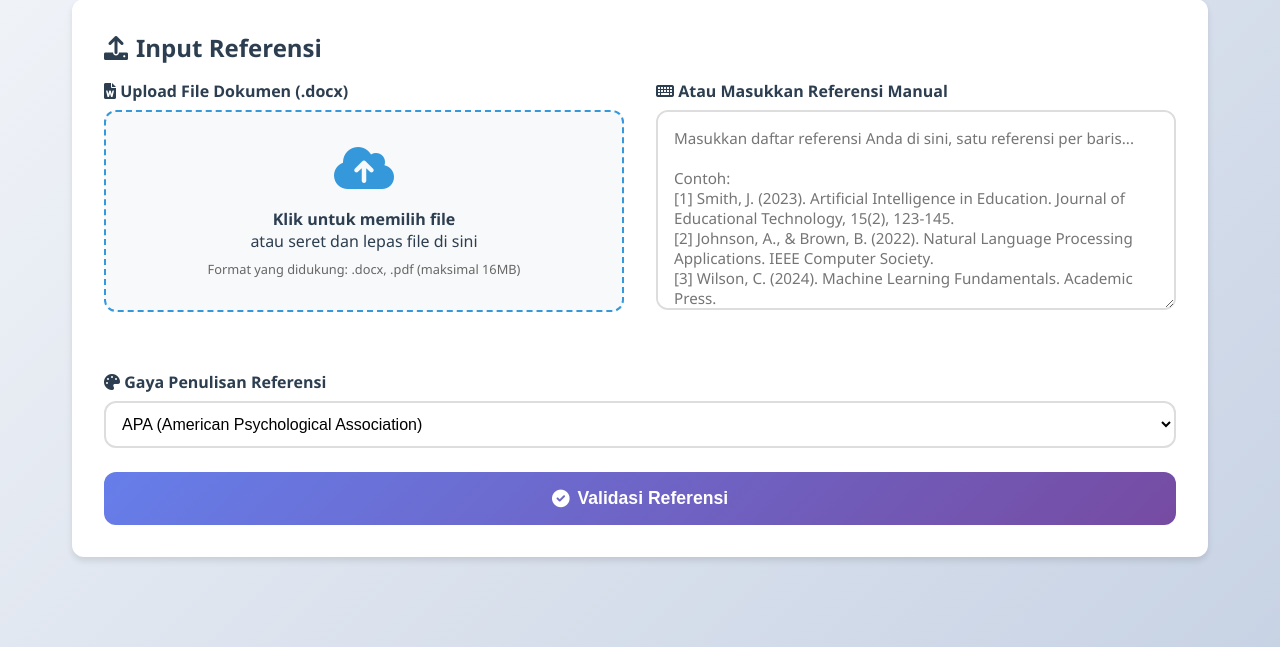
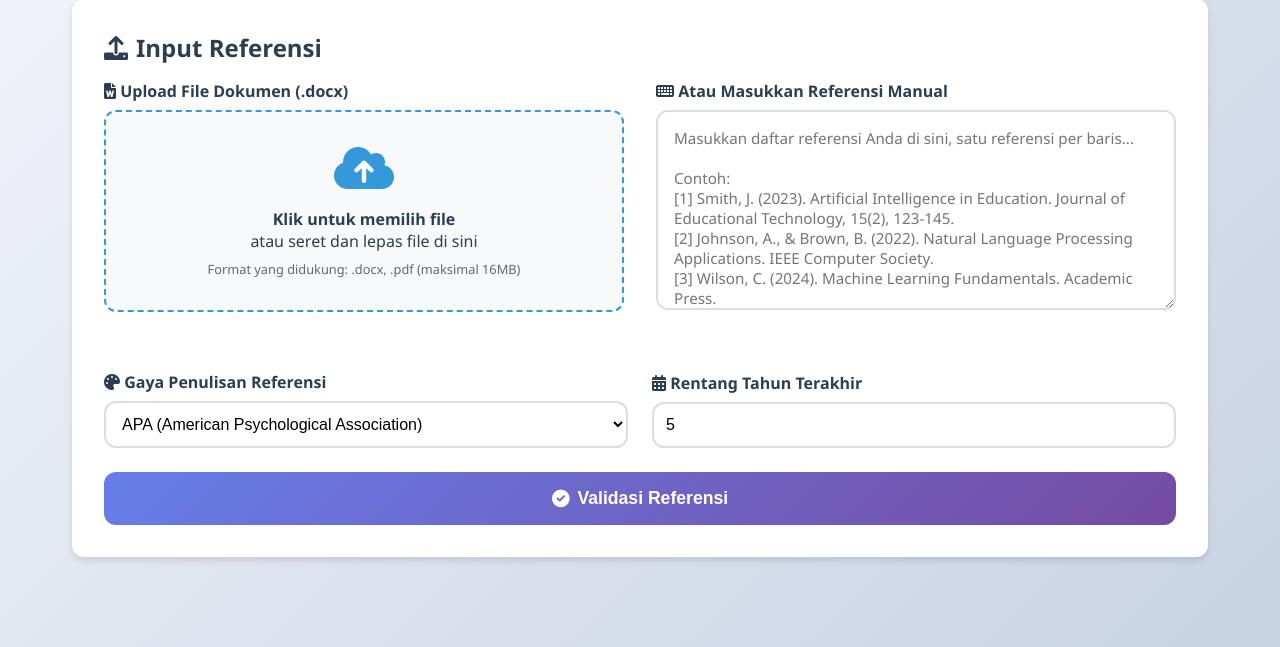
Before and after one commit to ArvinSSatria/reference-validator, a Flask app: page / in a window 1280 px wide. Shown: the part 273-920 px from the top of the page. Run offline with Flask 3, Linux system fonts and the light colour scheme.

Commit message:
Mengubah Rentang Tahun Terakhir Menjadi Dinamis

```diff
--- a/app/services.py
+++ b/app/services.py
@@ -136,9 +136,9 @@ def _get_references_from_request(request):
     return None, "Tidak ada input yang diberikan."
 
 # --- (Fungsi-fungsi analisis sisanya tetap sama: _construct_batch_gemini_prompt, _process_ai_response, dll.) ---
-def _construct_batch_gemini_prompt(references_list, style):
+def _construct_batch_gemini_prompt(references_list, style, year_range):
     # ... (Kode tidak berubah) ...
-    year_threshold = datetime.now().year - Config.REFERENCE_YEAR_THRESHOLD
+    year_threshold = datetime.now().year - year_range
     formatted_references = "\n".join([f"{i+1}. {ref}" for i, ref in enumerate(references_list)])
     return f"""
     Anda adalah sistem AI ahli untuk validasi referensi ilmiah. Analisis DAFTAR REFERENSI berikut dan kembalikan hasil sebagai SEBUAH ARRAY JSON TUNGGAL yang valid.
@@ -150,8 +150,8 @@ def _construct_batch_gemini_prompt(references_list, style):
         - Untuk 'conference': Penulis, Tahun, Judul Paper, Nama Konferensi.
         Beri `false` pada `is_complete` dan sebutkan elemen yang hilang di `missing_elements` jika tidak terpenuhi.
     3. TAHUN TERBIT:
-        - Untuk 'journal' dan 'conference': Dianggap terkini jika >= {year_threshold} (sangat disarankan). Beri `false` pada `is_year_recent` jika lebih tua.
-        - Untuk 'book': Aturan tahun lebih longgar. `is_year_recent` bisa `true` bahkan jika lebih tua dari {year_threshold}, terutama jika itu adalah buku teks fundamental atau edisi terbaru.
+        - Untuk 'journal' dan 'conference': Dianggap terkini jika >= {year_threshold} ({year_range} tahun terakhir). Beri `false` pada `is_year_recent` jika lebih tua.
+        - Untuk 'book': Aturan tahun lebih longgar. `is_year_recent` bisa `true` bahkan jika lebih tua dari {year_range} tahun, terutama jika itu adalah buku teks fundamental.
     4. JENIS SUMBER: Harus dari sumber yang kredibel dan otoritatif.
         ✓ Jurnal peer-reviewed, Buku akademik, Proceeding konferensi
         ✓ Website dari organisasi pemerintah, akademik, atau internasional yang dikenal (seperti WHO, PBB, universitas)
@@ -307,10 +307,11 @@ def process_validation_request(request):
         count_validation = {"is_count_appropriate": count_valid, "count_message": count_message}
 
         style = request.form.get('style', 'APA')
+        year_range = request.form.get('year_range', Config.REFERENCE_YEAR_THRESHOLD, type=int)
 
         # Langkah 4: Panggilan AI #2 - MENGANALISIS daftar yang sudah bersih
         logger.info(f"Memulai analisis BATCH untuk {len(references_list)} referensi (Gaya: {style}).")
-        analyzer_prompt = _construct_batch_gemini_prompt(references_list, style)
+        analyzer_prompt = _construct_batch_gemini_prompt(references_list, style, year_range)
         analysis_response = model.generate_content(analyzer_prompt, generation_config={"temperature": 0.1})
 
         analysis_json_match = re.search(r'\[.*\]', analysis_response.text, re.DOTALL)
--- a/static/css/style.css
+++ b/static/css/style.css
@@ -80,6 +80,35 @@ body {
     grid-template-columns: 1fr 1fr;
     gap: 2rem;
     margin-bottom: 2rem;
+}
+
+.options-grid {
+    display: grid;
+    grid-template-columns: 1fr 1fr;
+    gap: 1.5rem;
+    align-items: end; /* Membuat label dan input sejajar di bagian bawah */
+}
+
+input[type="number"] {
+    width: 100%;
+    padding: 0.75rem;
+    border: 2px solid #ddd;
+    border-radius: var(--border-radius);
+    font-size: 1rem;
+    transition: border-color 0.3s ease;
+}
+
+input[type="number"]:focus {
+    outline: none;
+    border-color: var(--secondary-color);
+}
+
+/* Membuatnya kembali menjadi satu kolom di layar kecil */
+@media (max-width: 768px) {
+    .options-grid {
+        grid-template-columns: 1fr;
+        gap: 1rem;
+    }
 }
 
 @media (max-width: 768px) {
--- a/templates/index.html
+++ b/templates/index.html
@@ -60,6 +60,7 @@ Contoh:
                     </div>
                 </div>
 
+                <div class="options-grid">
                     <div class="form-group">
                         <label for="styleSelect">
                             <i class="fas fa-palette"></i> Gaya Penulisan Referensi
@@ -67,7 +68,16 @@ Contoh:
                         <select id="styleSelect" name="style">
                             <option value="APA">APA (American Psychological Association)</option>
                             <option value="IEEE">IEEE (Institute of Electrical and Electronics Engineers)</option>
+                            <option value="MLA">MLA (Modern Language Association)</option>
+                            <option value="Chicago">Chicago Manual of Style</option>
                         </select>
+                    </div>
+                    <div class="form-group">
+                        <label for="yearRangeInput">
+                            <i class="fas fa-calendar-alt"></i> Rentang Tahun Terakhir
+                        </label>
+                        <input type="number" id="yearRangeInput" name="year_range" min="1" max="50" value="5">
+                    </div>
                 </div>
 
                 <button type="submit" class="btn btn-full" id="validateBtn">
```
Lines whose indentation alone changed are shown as unchanged.
